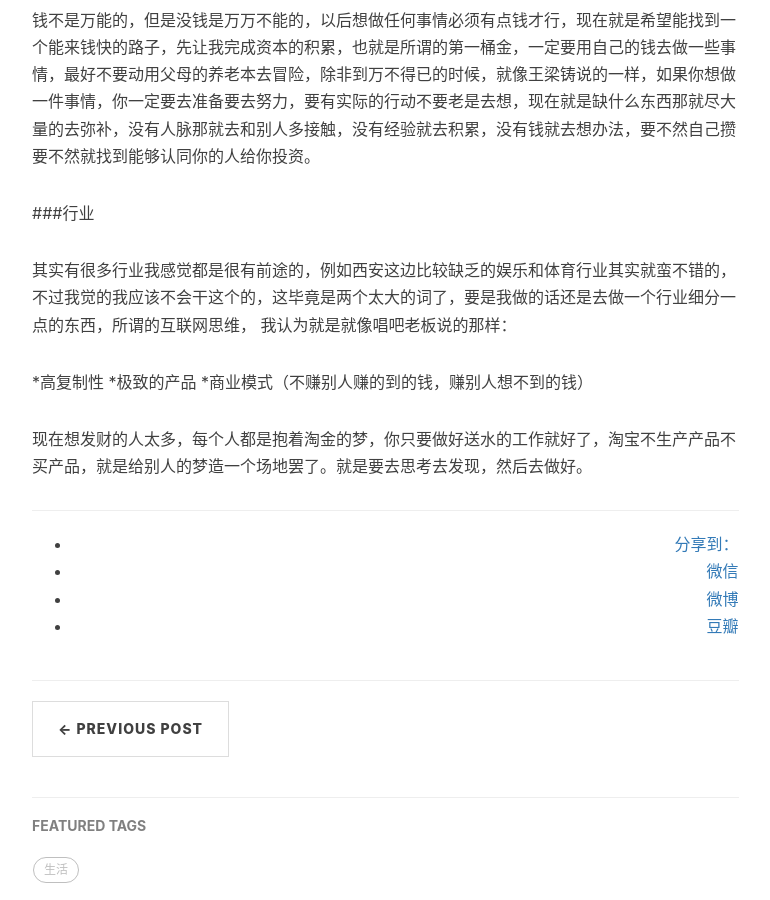
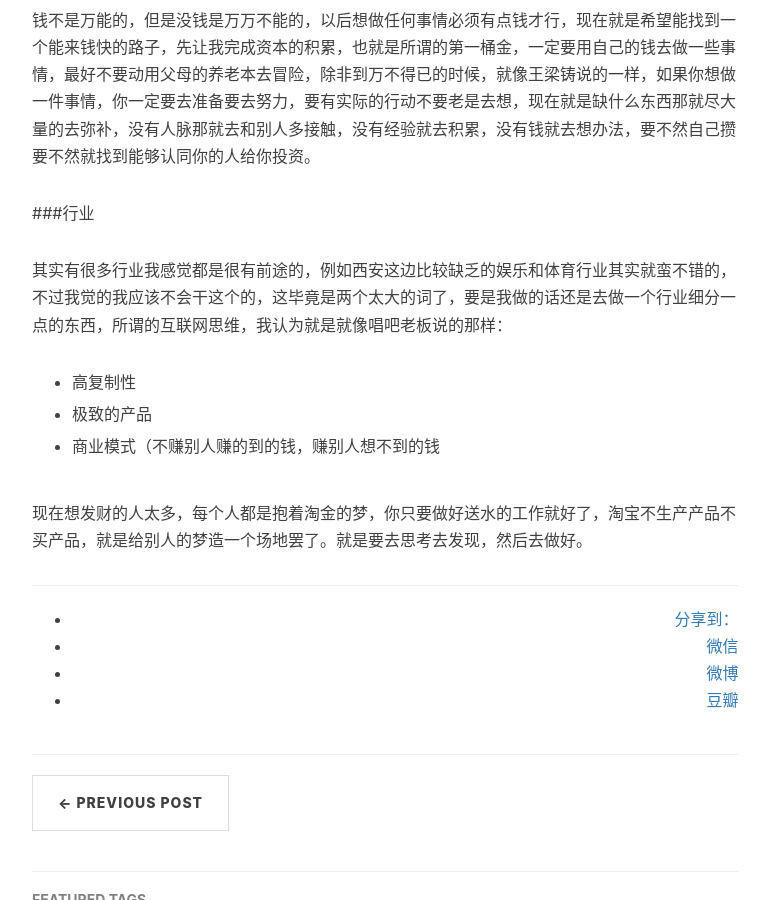
Before and after one commit to liuyubo2023/liuyubo2023.github.io, a Jekyll site: the page built from _posts/2016-03-10-choose.markdown, in a window 1280 px wide and 900 px high, scrolled down 949 px. Shown: the whole window, without its empty margins (233-1003 px from the left). Built offline with Jekyll 4.4.1, drawn with Linux system fonts in a browser that asks for light colours; nearby versions of some CDN libraries; comment, search, counter and statistics services are not loaded.

Commit message:
列表修改

```diff
--- a/_posts/2016-03-10-choose.markdown
+++ b/_posts/2016-03-10-choose.markdown
@@ -1,7 +1,7 @@
 ---
 layout:     post
 title:      "选择"
-subtitle:   " never let lose to your heart"
+subtitle:   "never let lose to your heart"
 date:       2016-03-10 01:00:00
 author:     "Yubo Liu"
 header-img: "img/post-bg-20160310.jpg"
@@ -21,10 +21,12 @@ tags:
 
 ###行业
 
-其实有很多行业我感觉都是很有前途的，例如西安这边比较缺乏的娱乐和体育行业其实就蛮不错的，不过我觉的我应该不会干这个的，这毕竟是两个太大的词了，要是我做的话还是去做一个行业细分一点的东西，所谓的互联网思维，	我认为就是就像唱吧老板说的那样：
+其实有很多行业我感觉都是很有前途的，例如西安这边比较缺乏的娱乐和体育行业其实就蛮不错的，不过我觉的我应该不会干这个的，这毕竟是两个太大的词了，要是我做的话还是去做一个行业细分一点的东西，所谓的互联网思维，我认为就是就像唱吧老板说的那样：
 
-*高复制性
-*极致的产品
-*商业模式（不赚别人赚的到的钱，赚别人想不到的钱）
+* 高复制性
+
+* 极致的产品
+
+* 商业模式（不赚别人赚的到的钱，赚别人想不到的钱
 
 现在想发财的人太多，每个人都是抱着淘金的梦，你只要做好送水的工作就好了，淘宝不生产产品不买产品，就是给别人的梦造一个场地罢了。就是要去思考去发现，然后去做好。
```
